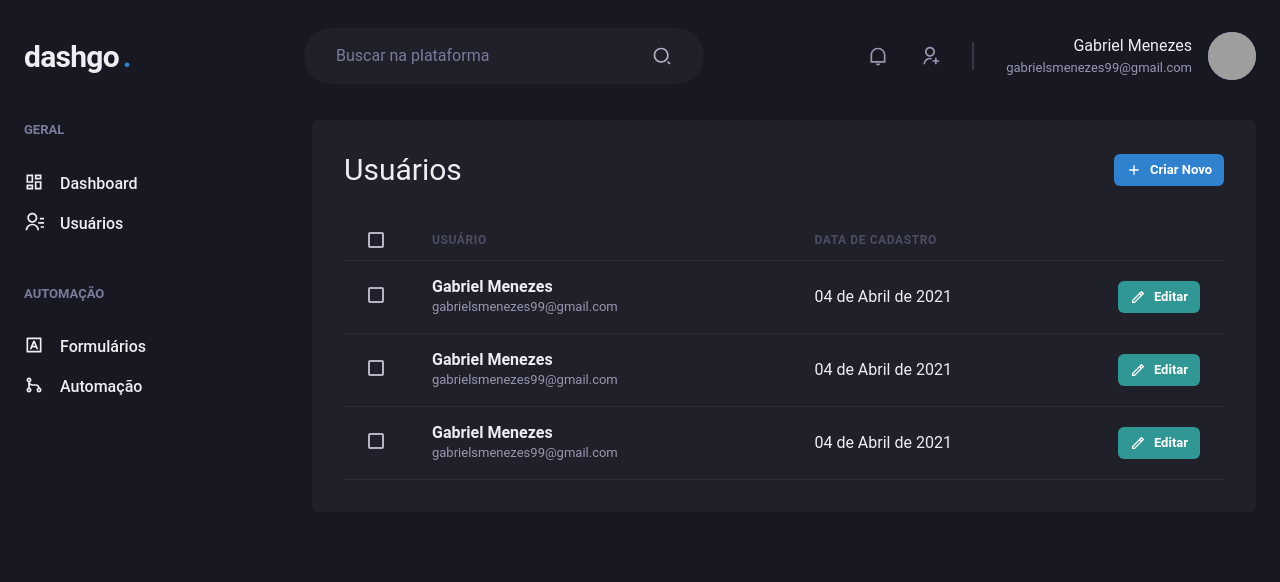
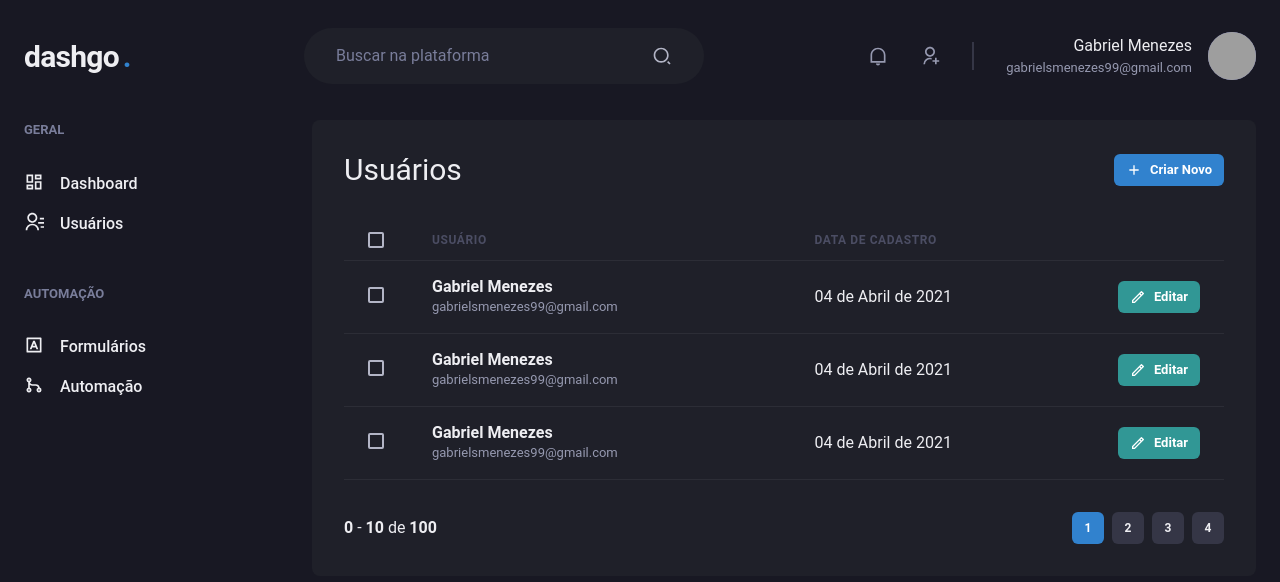
Before and after one commit to mnzsss/ignite-dashgo, a Next.js app: page /users in a window 1280 px wide. Shown: the top 582 px of the page. Built offline with nearby package versions, Linux system fonts and the light colour scheme; grey boxes are pictures that could not be loaded.

Commit message:
chore: pagination component

```diff
--- a/src/components/Pagination.tsx
+++ b/src/components/Pagination.tsx
@@ -1,7 +1,60 @@
+import { Button, Stack, Box } from '@chakra-ui/react'
+
 export function Pagination() {
   return (
-    <>
-      <h1>Pagination</h1>
-    </>
+    <Stack
+      direction="row"
+      mt="8"
+      align="center"
+      justify="space-between"
+      spacing="6"
+    >
+      <Box>
+        <strong>0</strong> - <strong>10</strong> de <strong>100</strong>
+      </Box>
+
+      <Stack direction="row" spacing="2">
+        <Button
+          size="sm"
+          fontSize="xs"
+          width="4"
+          colorScheme="blue"
+          disabled
+          _disabled={{
+            bg: 'blue.500',
+            cursor: 'default'
+          }}
+        >
+          1
+        </Button>
+        <Button
+          size="sm"
+          fontSize="xs"
+          width="4"
+          bg="gray.700"
+          _hover={{ bg: 'gray.500' }}
+        >
+          2
+        </Button>
+        <Button
+          size="sm"
+          fontSize="xs"
+          width="4"
+          bg="gray.700"
+          _hover={{ bg: 'gray.500' }}
+        >
+          3
+        </Button>
+        <Button
+          size="sm"
+          fontSize="xs"
+          width="4"
+          bg="gray.700"
+          _hover={{ bg: 'gray.500' }}
+        >
+          4
+        </Button>
+      </Stack>
+    </Stack>
   )
 }
--- a/src/components/index.ts
+++ b/src/components/index.ts
@@ -1,3 +1,4 @@
 export { Input } from './Form/Input'
 export { Header } from './Header'
 export { Sidebar } from './Sidebar'
+export { Pagination } from './Pagination'
--- a/src/pages/users/index.tsx
+++ b/src/pages/users/index.tsx
@@ -15,7 +15,7 @@
 } from '@chakra-ui/react'
 import { RiAddLine, RiPencilLine } from 'react-icons/ri'
 
-import { Header, Sidebar } from '@components'
+import { Header, Sidebar, Pagination } from '@components'
 
 export default function UserList() {
   return (
@@ -129,6 +129,8 @@
               </Tr>
             </Tbody>
           </Table>
+
+          <Pagination />
         </Box>
       </Flex>
     </Box>
```
